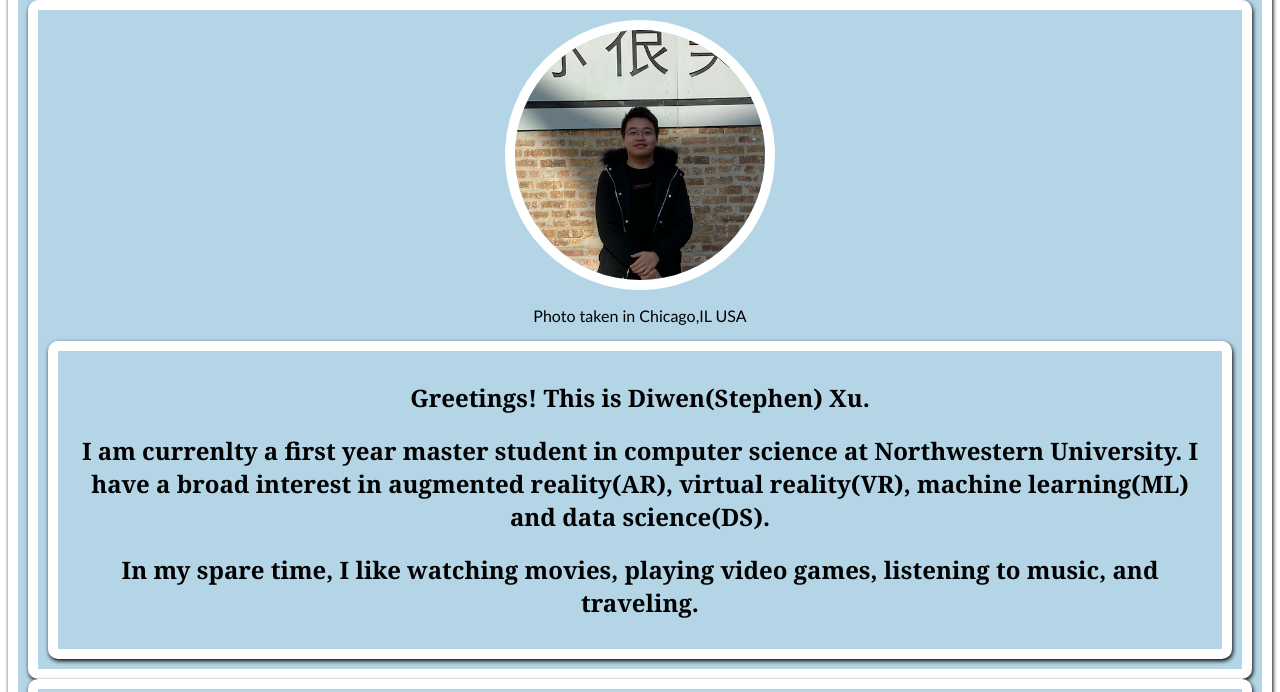
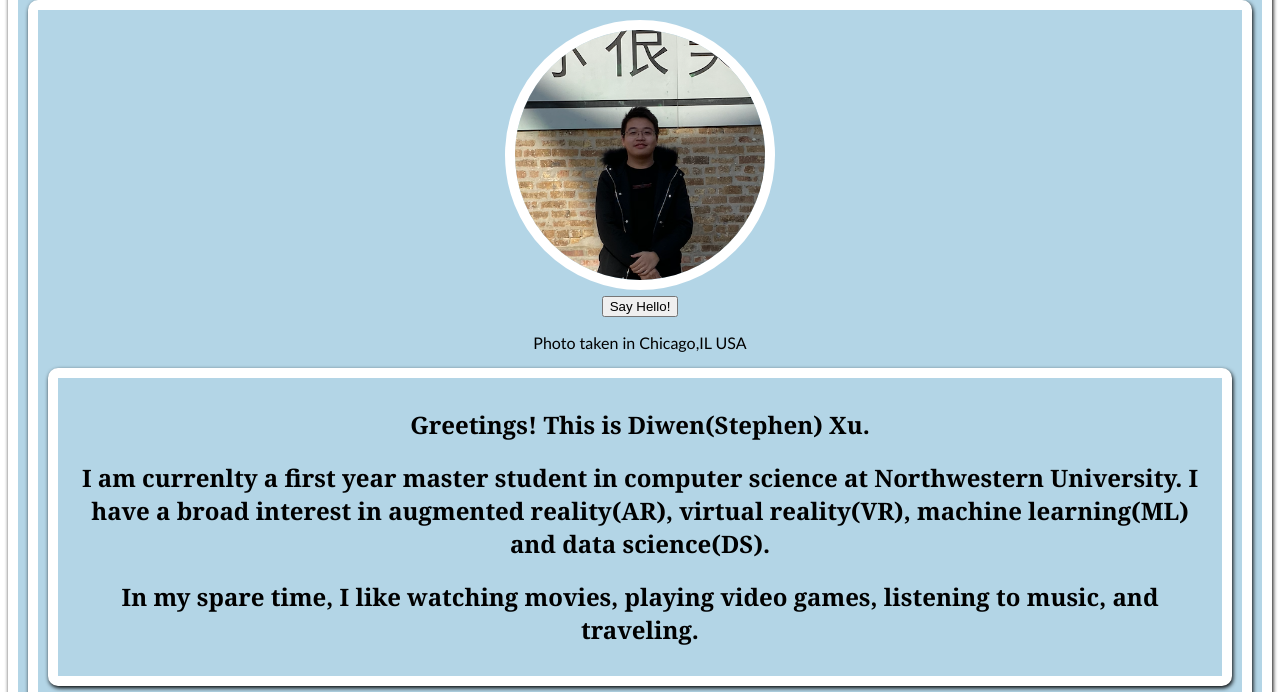
Before and after one commit to Stephen0899/cs396arvr, a plain HTML site: page index.html in a window 1280 px wide. Shown: the part 108-800 px from the top of the page. Drawn offline with Linux system fonts and the light colour scheme.

Commit message:
finished a0

```diff
--- a/index.html
+++ b/index.html
@@ -15,6 +15,7 @@
     <h1>Welcome to Diwen's Website!!!</h1>
     <div>
         <img src = "prof.png" alt="A Personal Picture" class="headpic" width="250" height="250">
+        <input type = "button" onclick="greeting()" class = button value = "Say Hello!">
         <p> </p>
         <figcaption>Photo taken in Chicago,IL USA</figcaption>
         <p> </p>
--- a/index.js
+++ b/index.js
@@ -1,7 +1,3 @@
-function printHello(){
-    console.log("Hello")
+function greeting(){
+    alert("Hello! Thanks for visiting!")
 }
-
-for(var i = 0; i < 100; i++){
-    printHello;
-}
--- a/style.css
+++ b/style.css
@@ -17,8 +17,12 @@ h3{
     text-align: left;
 }
 
-p{
-    /* border: 3px solid papayawhip; */
+.button{
+    display: block;
+    margin-left: auto;
+    margin-right: auto;
+    margin-top: 6px;
+    margin-bottom: 0px;
 }
 
 div{
@@ -52,27 +56,3 @@ section{
     font-family: Cambria, Cochin, Georgia, Times, 'Times New Roman', serif;
     text-align: left;
 }
-
-/* #profilepic{
-    position: relative;
-    margin: 0px auto;
-    text-align: center;
-    width: 300px;
-    background-color: hsla(150, 80%, 60%, 1);
-    transition: all .2s;
-    transform: rotate(0deg);
-}
-
-#profilepic:hover {
-    background-color: hsla(150, 80%, 60%, 1);
-    top: 10px;
-    width: 350px;
-    transition: all .2s;
-    transform: rotate(10deg);
-}
-
-#profilepic img{
-    box-shadow: inset 1px 2px 4px black;
-    border-radius: 300px;
-    border: 10px solid white;
-} */
```
